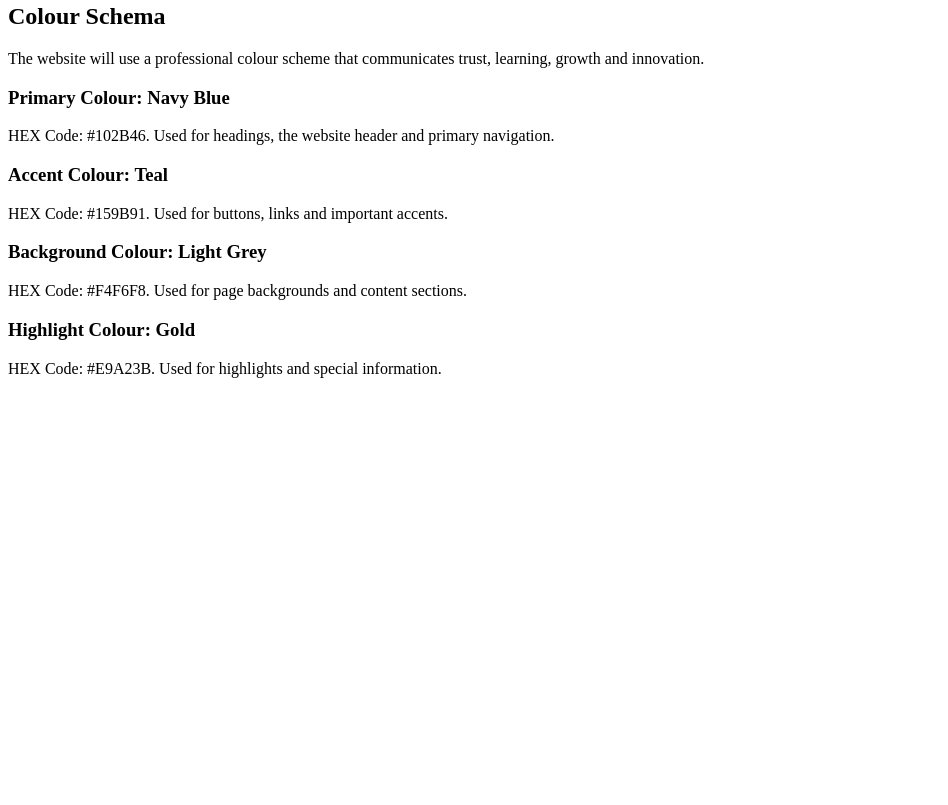
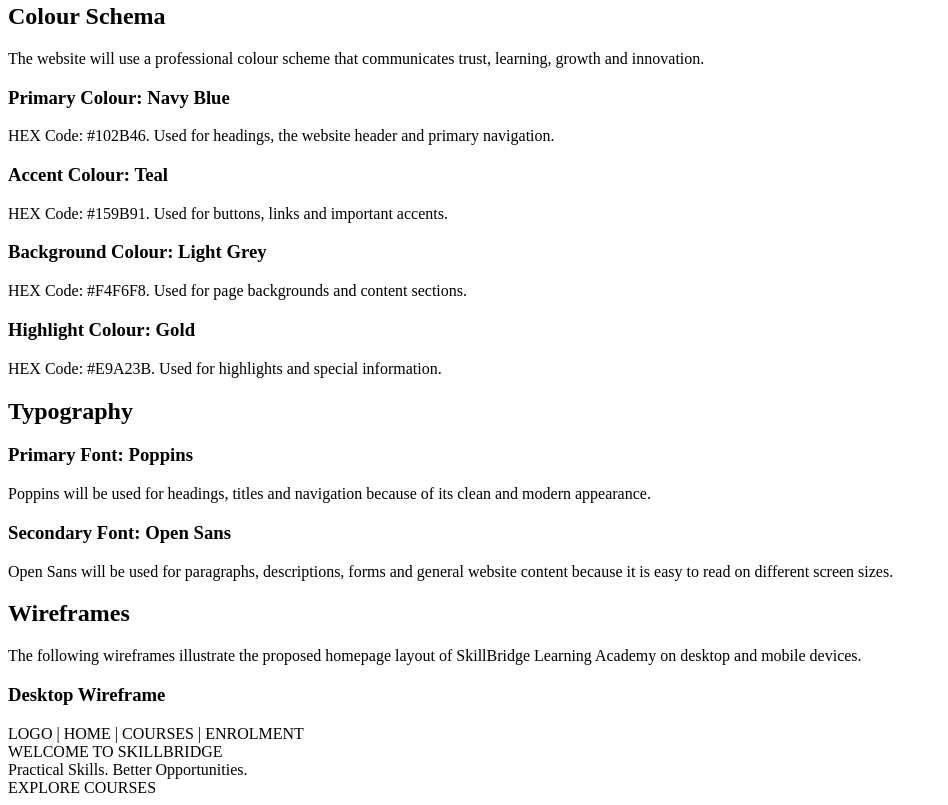
Before and after one commit to jelsayctltd-oss/wdd131, a plain HTML site: page project/siteplan.html in a window 1280 px wide. Shown: the part 628-1433 px from the top of the page, without its empty margins (0-948 px from the left). Before the commit the page ends 1022 px from the top, so only its background shows below. Drawn offline with Linux system fonts and the light colour scheme.

Commit message:
working on the html.

```diff
--- a/project/siteplan.html
+++ b/project/siteplan.html
@@ -130,6 +130,57 @@
 
         </section>
 
+        <section>
+            <h2>Typography</h2>
+
+            <h3>Primary Font: Poppins</h3>
+
+            <p>
+                Poppins will be used for headings, titles
+                and navigation because of its clean and
+                modern appearance.
+            </p>
+
+            <h3>Secondary Font: Open Sans</h3>
+
+            <p>
+                Open Sans will be used for paragraphs,
+                descriptions, forms and general website
+                content because it is easy to read on
+                different screen sizes.
+            </p>
+
+        </section>
+        <section id="wireframes">
+
+            <h2>Wireframes</h2>
+
+            <p>
+                The following wireframes illustrate the proposed
+                homepage layout of SkillBridge Learning Academy
+                on desktop and mobile devices.
+            </p>
+
+            <h3>Desktop Wireframe</h3>
+
+            <div class="wireframe desktop">
+
+                <div class="wf-header">
+                    LOGO | HOME | COURSES | ENROLMENT
+                </div>
+
+                <div class="wf-hero">
+                    WELCOME TO SKILLBRIDGE
+                    <br>
+                    Practical Skills. Better Opportunities.
+                    <br>
+                    EXPLORE COURSES
+                </div>
+
+            </div>
+
+        </section>
+
     </main>
 
 </body>
```
